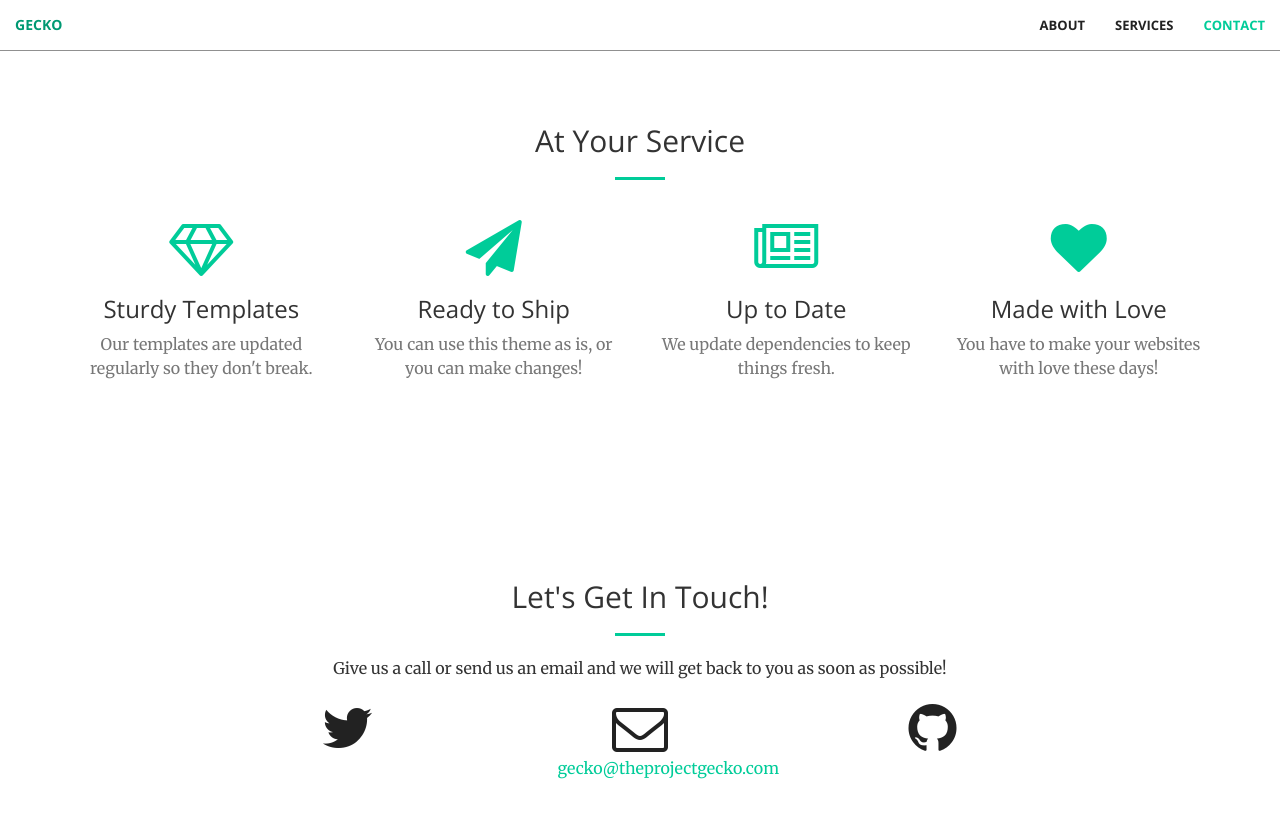
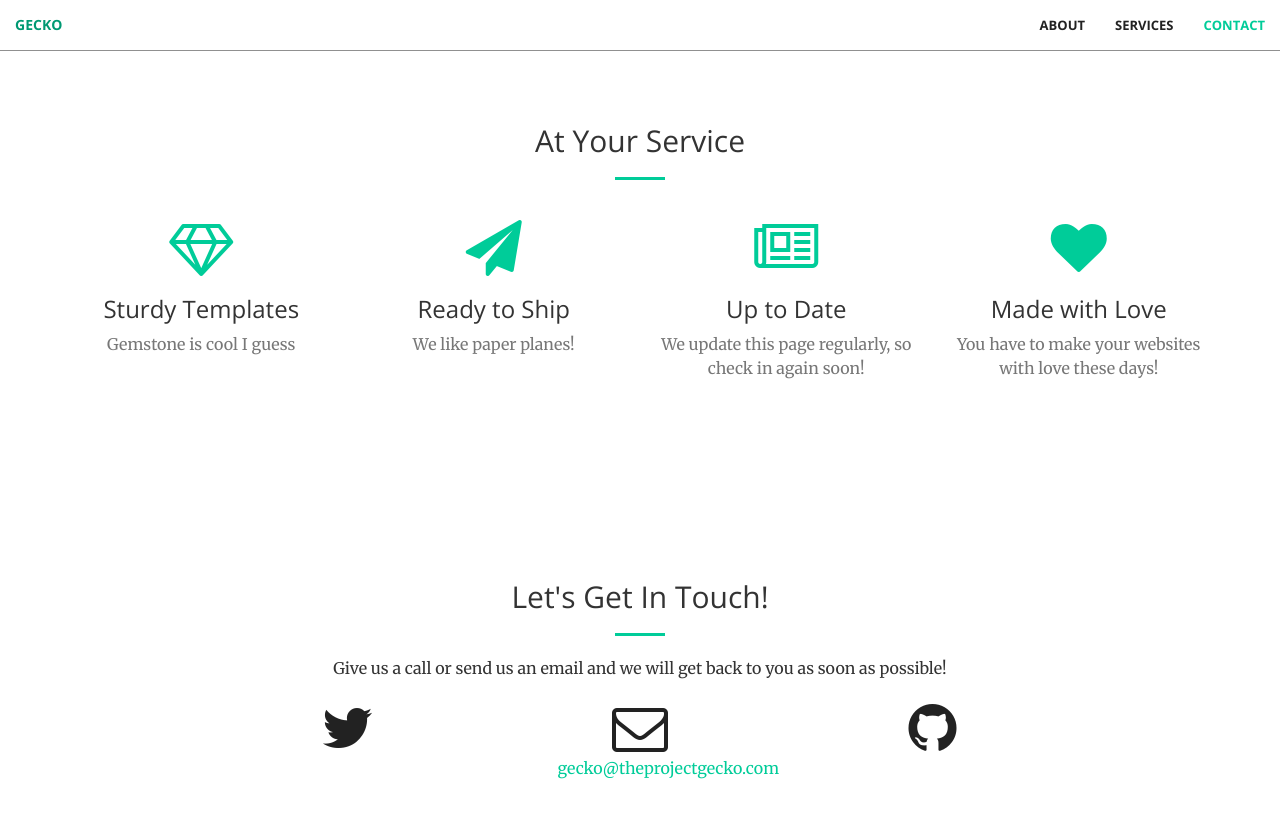
Before and after one commit to teamgecko2022/teamgecko2022, a Jekyll site: the page built from index.html, in a window 1280 px wide and 900 px high, scrolled down 1220 px. Shown: the top 818 px of the window. Built offline with Jekyll 4.4.1, drawn with Linux system fonts in a browser that asks for light colours.

Commit message:
icons
:v

```diff
--- a/_includes/services.html
+++ b/_includes/services.html
@@ -13,21 +13,21 @@
                 <div class="service-box">
                     <i class="fa fa-4x fa-diamond wow bounceIn text-primary"></i>
                     <h3>Sturdy Templates</h3>
-                    <p class="text-muted">Our templates are updated regularly so they don't break.</p>
+                    <p class="text-muted">Gemstone is cool I guess</p>
                 </div>
             </div>
             <div class="col-lg-3 col-md-6 text-center">
                 <div class="service-box">
                     <i class="fa fa-4x fa-paper-plane wow bounceIn text-primary" data-wow-delay=".1s"></i>
                     <h3>Ready to Ship</h3>
-                    <p class="text-muted">You can use this theme as is, or you can make changes!</p>
+                    <p class="text-muted">We like paper planes!</p>
                 </div>
             </div>
             <div class="col-lg-3 col-md-6 text-center">
                 <div class="service-box">
                     <i class="fa fa-4x fa-newspaper-o wow bounceIn text-primary" data-wow-delay=".2s"></i>
                     <h3>Up to Date</h3>
-                    <p class="text-muted">We update dependencies to keep things fresh.</p>
+                    <p class="text-muted">We update this page regularly, so check in again soon!</p>
                 </div>
             </div>
             <div class="col-lg-3 col-md-6 text-center">
```
